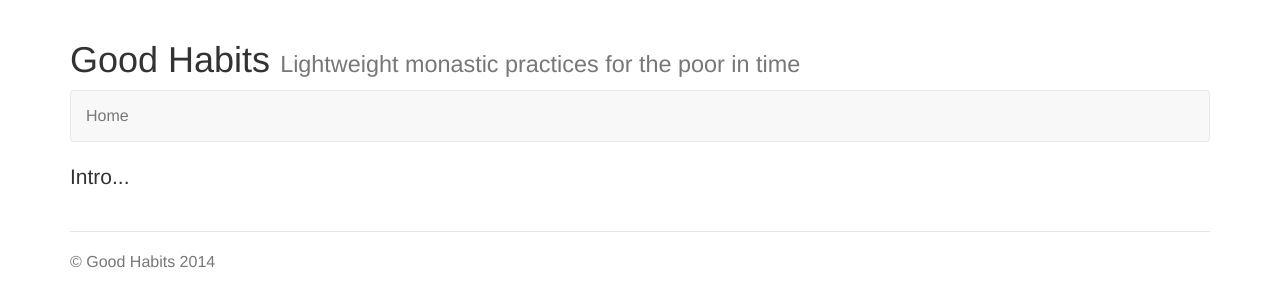
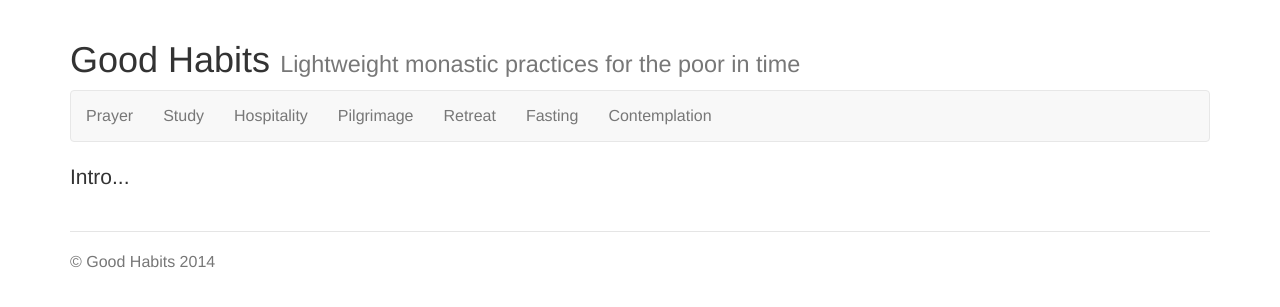
Before and after one commit to matkins/good-habits, a Jekyll site: the page built from index.html, in a window 1280 px wide. Shown: the top 307 px of the page. Built offline with Jekyll 4.4.1, drawn with Linux system fonts in a browser that asks for light colours; nearby versions of some CDN libraries.

Commit message:
Add categories, nav, and prayer page

```diff
--- /dev/null
+++ b/_data/categories.yml
@@ -0,0 +1,14 @@
+- name: Prayer
+  url:  /prayer/
+- name: Study
+  url:  /study/
+- name: Hospitality
+  url:  /hospitality/
+- name: Pilgrimage
+  url:  /pilgrimage/
+- name: Retreat
+  url:  /retreat/
+- name: Fasting
+  url:  /fasting/
+- name: Contemplation
+  url:  /contemplation/
--- a/_layouts/default.html
+++ b/_layouts/default.html
@@ -29,7 +29,15 @@
   <div class="container">
     <nav class="navbar navbar-default" role="navigation">
       <ul class="nav navbar-nav">
-        <li{% if page.url == '/index.html' %} class="active"{% endif %}><a href="index.html">Home</a></li>
+      {% for category in site.data.categories %}
+        {% if page.url == category.url %}
+        <li class='active'>
+        {% else %}
+        <li>
+        {% endif %}
+          <a href="{{ category.url }}">{{ category.name }}</a>
+        </li>
+      {% endfor %}
       </ul>
     </nav>
   </div>
```
Also changed, not shown: prayer/index.html (added, +11 -0 lines).
